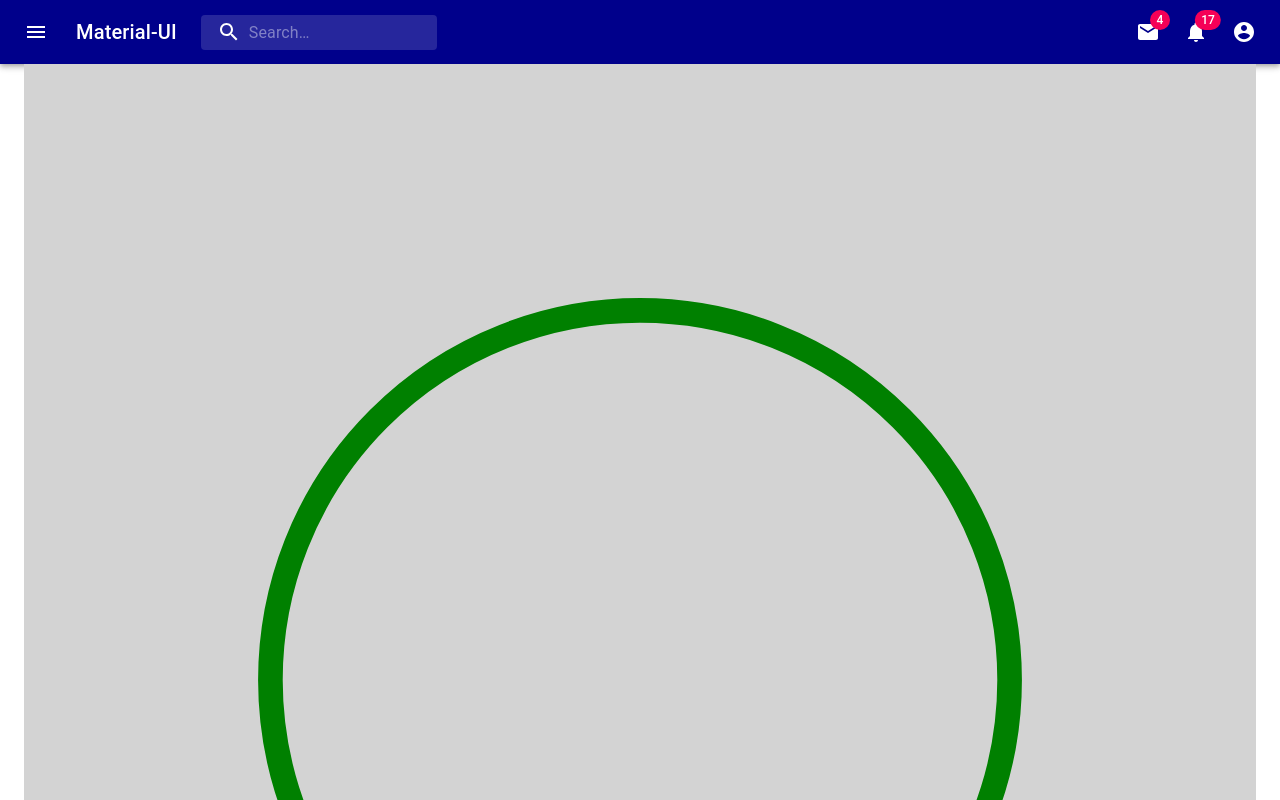
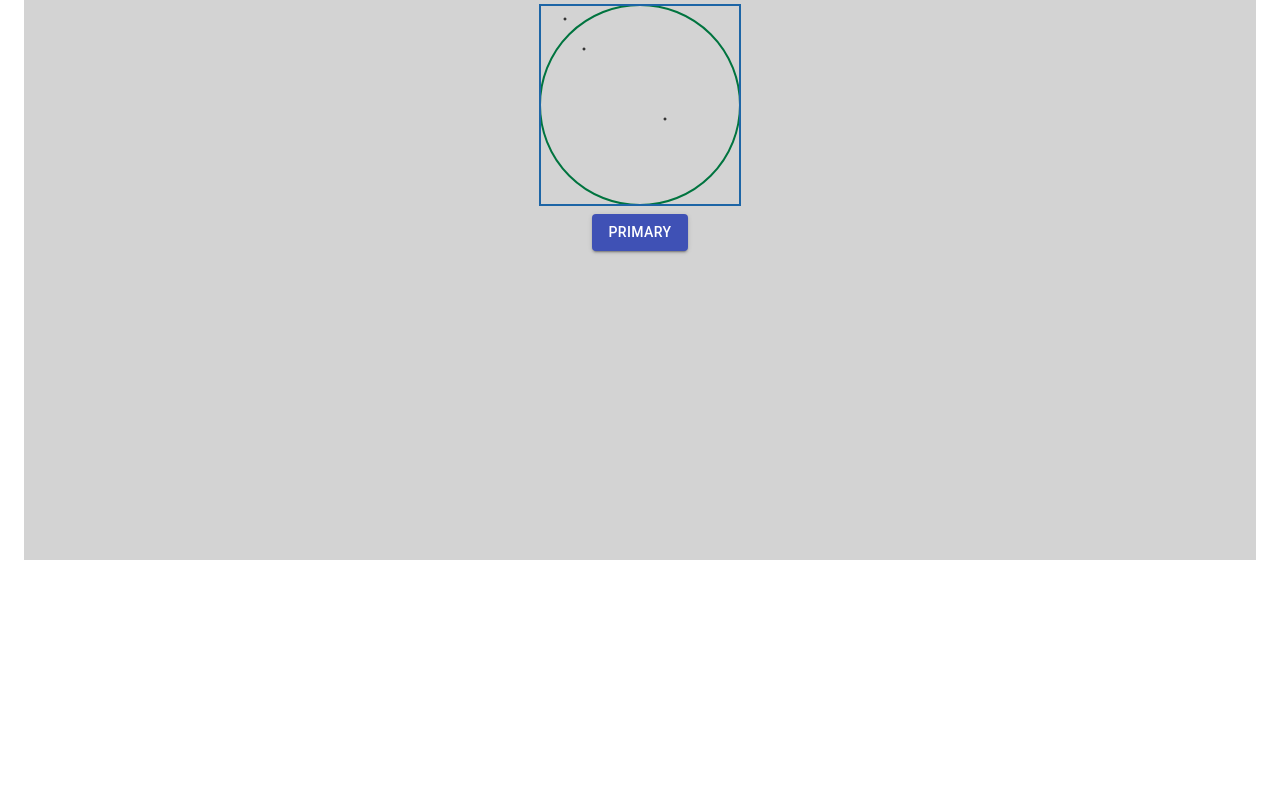
Before and after one commit to stefanaz/PIFinder, a React (Create React App) app: page / in a window 1280 px wide. Shown: the top 800 px of the page. Built offline with nearby package versions, Linux system fonts and the light colour scheme.

Commit message:
svg updates

```diff
--- a/src/components/App.js
+++ b/src/components/App.js
@@ -7,18 +7,21 @@ import MainSvg from "./svg/MainSvg";
 function App() {
   return (
     <div className='App'>
-      <AppBar />
+      {/* <AppBar /> */}
       <Container maxWidth='lg'>
-        <div style={{ backgroundColor: "lightgrey", height: "100vh" }}>
-          <MainSvg></MainSvg>
+        <div style={{ backgroundColor: "lightgrey", height: "70vh" }}>
+          <MainSvg style={svgStyle}></MainSvg>
           <Button variant='contained' color='primary'>
             Primary
           </Button>
-          <svg></svg>
         </div>
       </Container>
     </div>
   );
 }
 
+const svgStyle = {
+  marginTop: "50px"
+};
+
 export default App;
--- a/src/components/svg/MainSvg.js
+++ b/src/components/svg/MainSvg.js
@@ -3,7 +3,7 @@ import React, { Component } from "react";
 class SVGComponent extends Component {
   render() {
     return (
-      <svg {...this.props} viewBox='0 0 100 100'>
+      <svg {...this.props} viewBox='-5 -5 210 210'>
         {this.props.children}
       </svg>
     );
@@ -16,22 +16,63 @@ class Circle extends Component {
   }
 }
 
+class Rect extends Component {
+  render() {
+    return <rect {...this.props}>{this.props.children}</rect>;
+  }
+}
+
 class MakeCircles extends Component {
+  state = {
+    dots: [
+      {
+        x: 25,
+        y: 14
+      },
+      {
+        x: 44,
+        y: 44
+      },
+      {
+        x: 125,
+        y: 114
+      }
+    ]
+  };
+
   render() {
     return (
       <div>
-        <SVGComponent height='100%' width='100%'>
+        <SVGComponent height='210' width='210'>
           <Circle
-            cx='50%'
-            cy='50%'
-            r='30%'
+            cx='100'
+            cy='100'
+            r='100'
             fill='none'
-            stroke='green'
+            stroke='#00743F'
             strokeWidth='2'
           />
-          {/* <text textAnchor='middle' x='25%' y='25%'>
-            Circle Text
-          </text> */}
+          <Rect
+            x='0'
+            y='0'
+            width='200'
+            height='200'
+            fill='none'
+            stroke='#1D65A6'
+            strokeWidth='2'
+          />
+          {this.state.dots.map(d => {
+            return (
+              <Circle
+                cx={d.x}
+                cy={d.y}
+                r='1'
+                fill='lightgrey'
+                stroke='black'
+                strokeWidth='1'
+              />
+            );
+          })}
         </SVGComponent>
       </div>
     );
```
